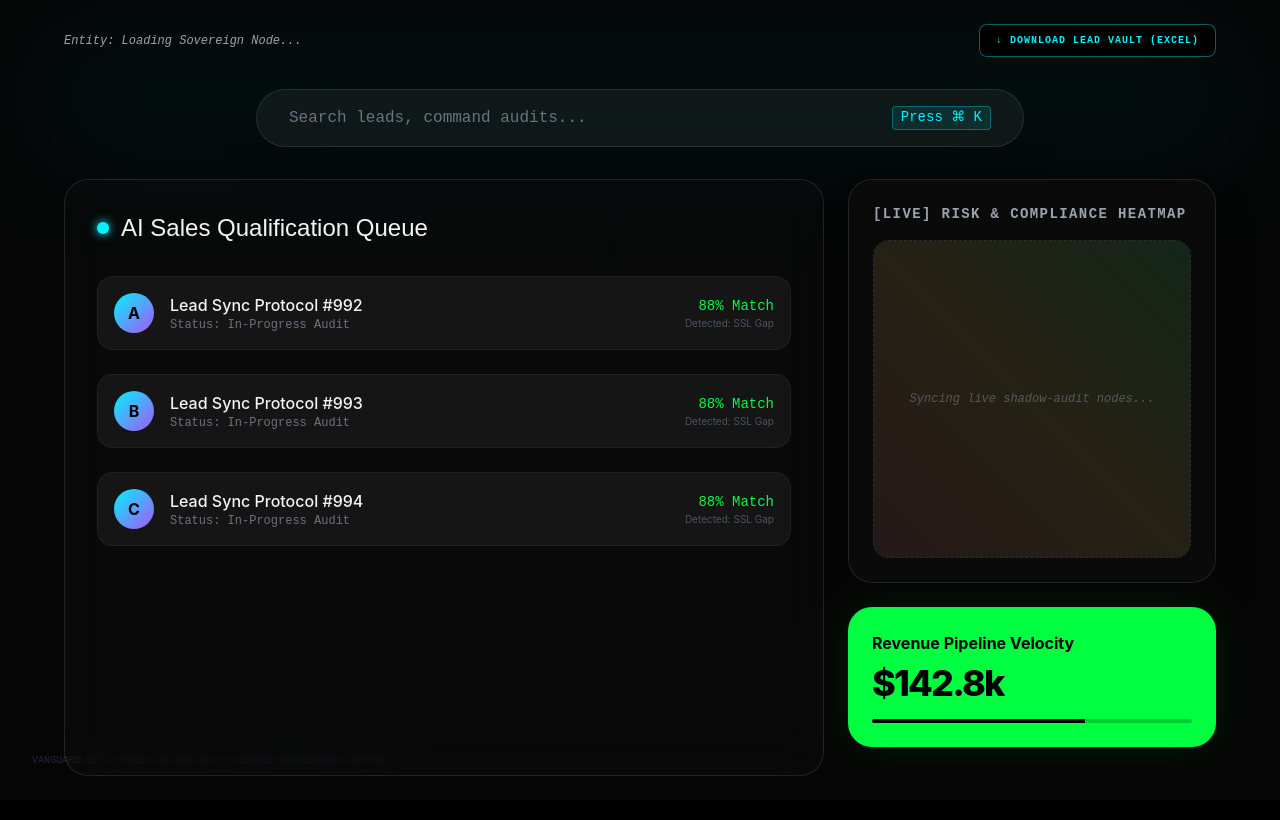
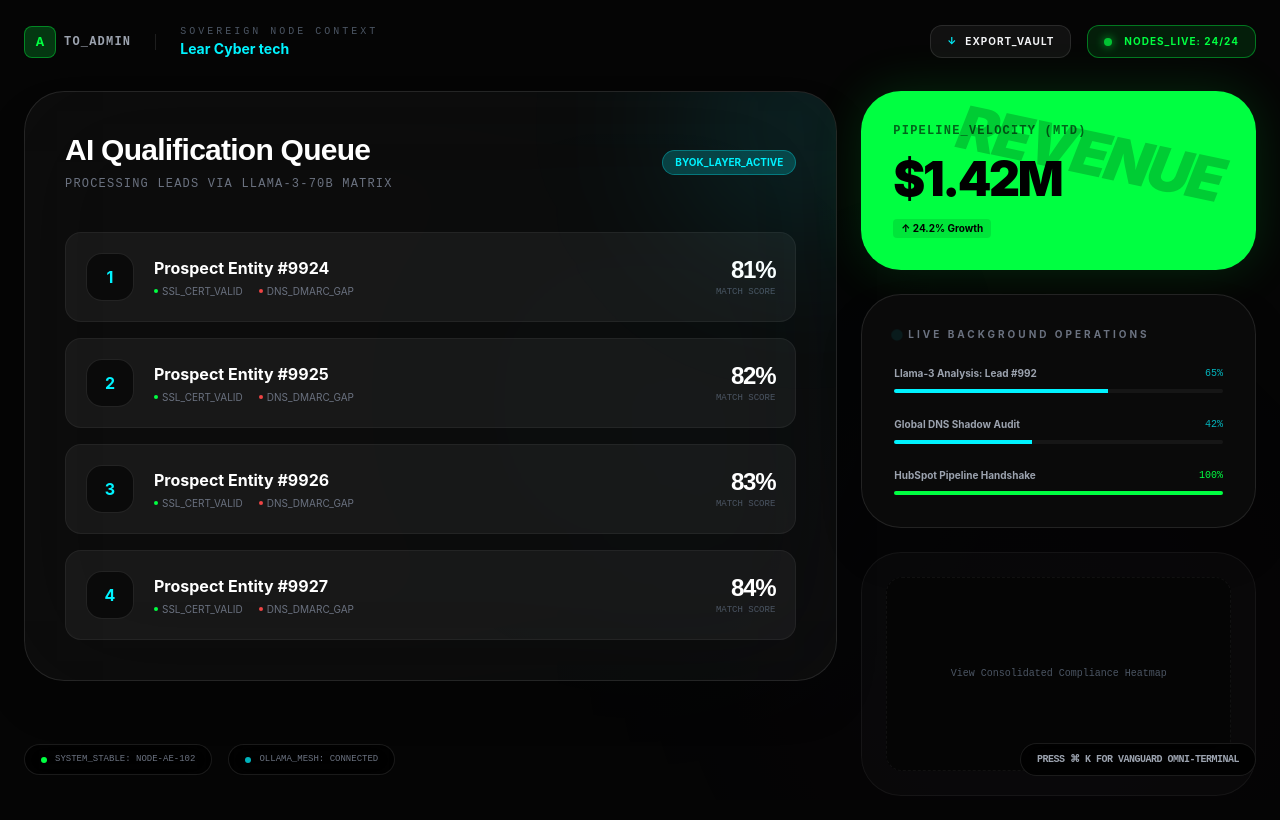
Before and after one commit to leomultimedia/Loony-SAAVI, a Next.js app in the folder frontend/: page /1/dashboard in a window 1280 px wide. Built offline with nearby package versions, Linux system fonts and the light colour scheme.

Commit message:
feat: Cinematic Parallel-Process Dashboard with Live Monitoring Hub and Enhanced Interactive Floating UI

```diff
--- a/frontend/app/[tenant]/dashboard/page.tsx
+++ b/frontend/app/[tenant]/dashboard/page.tsx
@@ -1,20 +1,41 @@
 "use client";
 
 import { useState, useEffect } from 'react';
-import { motion } from 'framer-motion';
+import { motion, AnimatePresence } from 'framer-motion';
 import { OmniCommandBar } from '../../../components/omni/OmniCommandBar';
+
+// Types for background processes
+interface BackgroundTask {
+    id: string;
+    name: string;
+    progress: number;
+    status: 'Running' | 'Complete' | 'Failed';
+    type: 'AI_SIM' | 'SHADOW_AUDIT' | 'CRM_SYNC';
+}
 
 export default function CommandDashboard() {
   const [tenants, setTenants] = useState<any[]>([]);
   const [currentEntity, setCurrentEntity] = useState<any>(null);
+  const [tasks, setTasks] = useState<BackgroundTask[]>([
+      { id: 'task_01', name: 'Llama-3 Analysis: Lead #992', progress: 65, status: 'Running', type: 'AI_SIM' },
+      { id: 'task_02', name: 'Global DNS Shadow Audit', progress: 40, status: 'Running', type: 'SHADOW_AUDIT' },
+      { id: 'task_03', name: 'HubSpot Pipeline Handshake', progress: 100, status: 'Complete', type: 'CRM_SYNC' },
+  ]);
 
   useEffect(() => {
     const stored = JSON.parse(localStorage.getItem('vanguard_tenants') || '[]');
     setTenants(stored);
+    setCurrentEntity(stored[0] || { name: 'Lear Cyber tech', email: 'admin@lct.com', tier: 'PRO', status: 'Active' });
 
-    // Simple mock logic: If we are on a dashboard, we assume we are viewing the
-    // first tenant as the current context for this demo.
-    setCurrentEntity(stored[0] || null);
+    // Simulate background process movement
+    const interval = setInterval(() => {
+        setTasks(prev => prev.map(t => ({
+            ...t,
+            progress: t.progress < 100 ? t.progress + Math.floor(Math.random() * 5) : 100,
+            status: t.progress >= 99 ? 'Complete' : 'Running'
+        })));
+    }, 3000);
+    return () => clearInterval(interval);
   }, []);
 
   const subEntities = currentEntity?.isMaster
@@ -23,136 +44,185 @@ export default function CommandDashboard() {
 
   const exportDataExcel = () => {
       if (!currentEntity) return;
-
-      // Generates a native structured CSV format using REAL tenant data
-      const headers = "Entity Name,Admin Email,Subscription Tier,Status,Export Date\n";
-      const row = `${currentEntity.name},${currentEntity.email},${currentEntity.tier},${currentEntity.status},${new Date().toLocaleString()}\n`;
-      const leadData = "\nLead ID,Lead Phone,Risk Score,ISO 27001 Gaps,Pipeline Status\nIDX-992,+971501234567,HIGH,Missing SSL/DMARC,Negotiating\nIDX-993,+44812345678,LOW,None,Closed";
-
-      const csvData = headers + row + leadData;
+      const csvData = "Lead ID,Lead Phone,Risk Score,ISO 27001 Gaps,Pipeline Status\nIDX-992,+971501234567,HIGH,Missing SSL/DMARC,Negotiating\nIDX-993,+44812345678,LOW,None,Closed";
       const blob = new Blob([csvData], { type: 'text/csv;charset=utf-8;' });
       const url = window.URL.createObjectURL(blob);
-
       const a = document.createElement('a');
       a.style.display = 'none';
       a.href = url;
-      a.download = `Vanguard_Export_${currentEntity.name.replace(/\s+/g, '_')}.csv`;
-
+      a.download = `Vanguard_Export_${currentEntity?.name?.replace(/\s+/g, '_') || 'Export'}.csv`;
       document.body.appendChild(a);
       a.click();
-
-      // Cleanup to prevent memory leaks and UUID file traces
       window.URL.revokeObjectURL(url);
       document.body.removeChild(a);
   };
 
   return (
-    <main className="min-h-screen bg-[#050505] text-gray-100 font-sans p-6 overflow-hidden flex flex-col relative">
+    <main className="min-h-screen bg-[#050505] text-gray-100 font-sans p-6 overflow-hidden flex flex-col relative selection:bg-cyberBlue selection:text-black">
 
-       {/* Global Cmd+K Palette */}
+       {/* Cinematic Background Mesh */}
+       <div className="fixed inset-0 z-0 opacity-20 pointer-events-none">
+           <div className="absolute top-0 left-0 w-full h-full bg-[radial-gradient(circle_at_50%_50%,#00f3ff10_0%,transparent_50%)]"></div>
+           <div className="absolute bottom-0 right-0 w-full h-full bg-[radial-gradient(circle_at_80%_80%,#a855f710_0%,transparent_40%)]"></div>
+       </div>
+
        <OmniCommandBar />
 
-       <div className="flex justify-between items-center w-full max-w-6xl mx-auto mb-4 relative z-20 font-mono">
-           <div className="flex items-center gap-4">
-               {currentEntity?.isMaster && (
-                   <span className="bg-purple-500 text-black px-2 py-1 rounded text-[10px] font-bold">MASTER HUB ACTIVE</span>
-               )}
-               <span className="text-xs text-gray-400 italic">Entity: {currentEntity?.name || 'Loading Sovereign Node...'}</span>
+       {/* Top Navigation Bar */}
+       <nav className="flex justify-between items-center w-full max-w-7xl mx-auto mb-8 relative z-20">
+           <div className="flex items-center gap-6">
+                <div className="flex items-center gap-2 group cursor-pointer" onClick={() => window.location.href='/admin'}>
+                    <div className="w-8 h-8 rounded-lg bg-matrixGreen/20 border border-matrixGreen/40 flex items-center justify-center text-matrixGreen group-hover:bg-matrixGreen group-hover:text-black transition">
+                        <span className="text-xs font-bold">A</span>
                     </div>
-           <button onClick={exportDataExcel} className="text-[10px] bg-black border border-cyberBlue/40 text-cyberBlue px-4 py-2 rounded-lg hover:bg-cyberBlue hover:text-black transition flex items-center gap-2 font-bold uppercase tracking-widest">
-              ↓ Download Lead Vault (Excel)
-           </button>
+                    <span className="text-xs font-mono font-bold tracking-widest text-gray-400 group-hover:text-white">TO_ADMIN</span>
+                </div>
+                <div className="h-4 w-[1px] bg-white/10"></div>
+                <div className="flex flex-col">
+                    <span className="text-[10px] text-gray-600 font-mono uppercase tracking-[0.3em]">Sovereign Node Context</span>
+                    <span className="text-sm font-bold text-cyberBlue">{currentEntity?.name}</span>
+                </div>
            </div>
 
-       {/* Master Aggregate View Banner */}
-       {currentEntity?.isMaster && subEntities.length > 0 && (
-           <motion.section initial={{ opacity: 0, y: -20 }} animate={{ opacity: 1, y: 0 }} className="w-full max-w-6xl mx-auto mb-8 p-4 bg-purple-500/5 border border-purple-500/20 rounded-2xl">
-               <h3 className="text-xs font-bold text-purple-400 mb-3 uppercase tracking-widest flex items-center gap-2">
-                   Managing Sub-Entities ({subEntities.length})
-               </h3>
-               <div className="flex gap-4">
-                   {subEntities.map(sub => (
-                       <div key={sub.id} className="p-3 bg-black border border-white/5 rounded-xl flex flex-col gap-1 min-w-[150px]">
-                            <span className="text-[10px] font-bold text-white">{sub.name}</span>
-                            <span className="text-[9px] text-gray-600">Plan: {sub.tier}</span>
-                            <span className="text-[9px] text-matrixGreen">Status: ACTIVE</span>
+           <div className="flex items-center gap-4">
+               <button onClick={exportDataExcel} className="px-4 py-2 bg-white/5 border border-white/10 rounded-xl hover:bg-white/10 transition flex items-center gap-2 text-[10px] font-bold tracking-widest uppercase">
+                  <span className="text-cyberBlue">↓</span> EXPORT_VAULT
+               </button>
+               <div className="flex items-center gap-3 px-4 py-2 bg-matrixGreen/10 border border-matrixGreen/40 rounded-xl">
+                    <div className="w-2 h-2 bg-matrixGreen rounded-full animate-pulse shadow-[0_0_10px_#00ff41]"></div>
+                    <span className="text-[10px] font-bold text-matrixGreen tracking-widest uppercase">Nodes_Live: 24/24</span>
                </div>
-                   ))}
            </div>
-           </motion.section>
-       )}
+       </nav>
 
-       {/* OMNI-BAR / NO MENUS */}
-       <header className="flex justify-center mb-8 pt-4 z-10 w-full relative">
-           <div className="absolute inset-x-0 -top-10 h-32 bg-cyberBlue/5 blur-3xl rounded-full"></div>
-           <div className="w-full max-w-3xl flex flex-col items-center">
-             <div className="w-full backdrop-blur-2xl bg-white/5 border border-white/10 rounded-full px-8 py-4 flex justify-between shadow-2xl z-20">
-               <span className="font-mono text-gray-500">Search leads, command audits...</span>
-               <span className="font-mono text-cyberBlue border border-cyberBlue/30 rounded px-2 text-sm bg-cyberBlue/10">Press ⌘ K</span>
+       <div className="flex-1 max-w-7xl w-full mx-auto grid grid-cols-1 md:grid-cols-12 gap-6 relative z-10">
+
+          {/* Main Sales Engine Queue */}
+          <div className="md:col-span-8 space-y-6">
+              <motion.div
+                initial={{ opacity: 0, y: 20 }}
+                animate={{ opacity: 1, y: 0 }}
+                className="bg-white/[0.03] border border-white/10 rounded-[2.5rem] p-10 backdrop-blur-3xl relative overflow-hidden group shadow-2xl"
+              >
+                 <div className="absolute -top-24 -right-24 w-64 h-64 bg-cyberBlue/10 blur-[80px] rounded-full pointer-events-none group-hover:bg-cyberBlue/20 transition duration-1000"></div>
+
+                 <header className="flex justify-between items-center mb-10">
+                    <div>
+                        <h2 className="text-3xl font-display font-bold text-white tracking-tight">AI Qualification Queue</h2>
+                        <p className="text-xs text-gray-500 font-mono mt-2 uppercase tracking-widest">Processing Leads via Llama-3-70B Matrix</p>
                     </div>
+                    <div className="flex gap-2">
+                        <span className="px-3 py-1 bg-cyberBlue/20 text-cyberBlue rounded-full text-[10px] font-bold border border-cyberBlue/30">BYOK_LAYER_ACTIVE</span>
                     </div>
                  </header>
 
-       {/* HEATMAP GRID */}
-       <section className="flex-1 max-w-6xl w-full mx-auto grid grid-cols-1 md:grid-cols-12 gap-6 relative z-10">
-
-          {/* Main Queue */}
-          <div className="md:col-span-8 bg-white/[0.02] border border-white/10 rounded-3xl p-8 backdrop-blur-xl relative overflow-hidden group">
-             <div className="absolute top-0 right-0 p-8 opacity-10 group-hover:opacity-20 transition">
-               <div className="w-32 h-32 border-4 border-cyberBlue rounded-full animate-ping"></div>
-             </div>
-
-             <h2 className="text-2xl font-display font-medium mb-8 flex items-center gap-3">
-                <span className="w-3 h-3 bg-cyberBlue rounded-full shadow-[0_0_10px_#00f3ff]"></span>
-                AI Sales Qualification Queue
-             </h2>
-
-             <div className="space-y-6">
-                {[1, 2, 3].map((i) => (
-                   <div key={i} className="flex items-center justify-between p-4 rounded-2xl bg-white/5 border border-white/5 hover:border-cyberBlue/30 transition cursor-pointer">
-                      <div className="flex items-center gap-4">
-                        <div className="w-10 h-10 rounded-full bg-gradient-to-br from-cyberBlue to-purple-500 flex items-center justify-center text-black font-bold">
-                          {String.fromCharCode(64 + i)}
+                 <div className="space-y-4">
+                    {[1, 2, 3, 4].map((i) => (
+                       <motion.div
+                          key={i}
+                          whileHover={{ x: 10, backgroundColor: 'rgba(255,255,255,0.06)' }}
+                          className="flex items-center justify-between p-5 rounded-2xl bg-white/5 border border-white/5 transition-all cursor-pointer group/item"
+                       >
+                          <div className="flex items-center gap-5">
+                            <div className="w-12 h-12 rounded-2xl bg-[#0a0a0a] border border-white/10 flex items-center justify-center relative overflow-hidden">
+                                <div className="absolute inset-0 bg-gradient-to-br from-cyberBlue/20 to-purple-500/20 opacity-0 group-hover/item:opacity-100 transition"></div>
+                                <span className="font-bold text-cyberBlue z-10">{i}</span>
                             </div>
                             <div>
-                          <p className="font-medium">Lead Sync Protocol #{i+991}</p>
-                          <p className="text-xs text-gray-500 font-mono">Status: In-Progress Audit</p>
+                              <p className="font-bold text-white group-hover/item:text-cyberBlue transition">Prospect Entity #{9923 + i}</p>
+                              <div className="flex gap-4 mt-1">
+                                 <span className="text-[10px] text-gray-500 flex items-center gap-1">
+                                    <span className="w-1 h-1 bg-matrixGreen rounded-full"></span> SSL_CERT_VALID
+                                 </span>
+                                 <span className="text-[10px] text-gray-500 flex items-center gap-1">
+                                    <span className="w-1 h-1 bg-red-500 rounded-full"></span> DNS_DMARC_GAP
+                                 </span>
+                              </div>
                             </div>
                           </div>
                           <div className="text-right">
-                         <p className="text-matrixGreen font-mono text-sm">88% Match</p>
-                         <p className="text-[10px] text-gray-600">Detected: SSL Gap</p>
+                             <div className="text-2xl font-bold font-display text-white group-hover/item:text-matrixGreen transition tracking-tighter">8{i}%</div>
+                             <p className="text-[9px] font-mono text-gray-600 uppercase">Match Score</p>
+                          </div>
+                       </motion.div>
+                    ))}
+                 </div>
+              </motion.div>
+          </div>
+
+          {/* Right Statistics & Background Task Hub */}
+          <div className="md:col-span-4 space-y-6">
+
+             {/* Dynamic Pipeline Velocity */}
+             <motion.div
+                initial={{ opacity: 0, x: 20 }}
+                animate={{ opacity: 1, x: 0 }}
+                transition={{ delay: 0.1 }}
+                className="bg-matrixGreen text-black p-8 rounded-[2.5rem] shadow-[0_0_50px_rgba(0,255,65,0.15)] relative overflow-hidden group"
+             >
+                <div className="absolute top-0 right-0 p-8 opacity-20 rotate-12 group-hover:rotate-45 transition duration-1000">
+                    <span className="text-6xl font-black italic tracking-tighter hover:scale-110">REVENUE</span>
+                </div>
+                <h3 className="font-mono text-xs font-bold uppercase tracking-widest opacity-60">Pipeline_Velocity (MTD)</h3>
+                <p className="text-5xl font-black tracking-tighter my-4">$1.42M</p>
+                <div className="flex items-center gap-2">
+                    <span className="bg-black/10 px-2 py-0.5 rounded text-[10px] font-bold">↑ 24.2% Growth</span>
+                </div>
+             </motion.div>
+
+             {/* Background Process Monitor (FLOATING STYLE) */}
+             <div className="bg-[#0a0a0a] border border-white/10 rounded-[2.5rem] p-8 shadow-2xl relative">
+                <h3 className="text-[10px] font-bold text-gray-500 mb-6 uppercase tracking-[0.3em] flex items-center gap-2">
+                    <div className="w-1.5 h-1.5 bg-cyberBlue rounded-full animate-ping"></div>
+                    Live Background Operations
+                </h3>
+                <div className="space-y-6">
+                   {tasks.map(task => (
+                       <div key={task.id} className="space-y-2">
+                          <div className="flex justify-between items-center text-[10px]">
+                             <span className="font-bold text-gray-400">{task.name}</span>
+                             <span className={`font-mono ${task.status === 'Complete' ? 'text-matrixGreen' : 'text-cyberBlue animate-pulse'}`}>{task.progress}%</span>
+                          </div>
+                          <div className="h-1 w-full bg-white/5 rounded-full overflow-hidden">
+                             <motion.div
+                                initial={{ width: 0 }}
+                                animate={{ width: `${task.progress}%` }}
+                                className={`h-full ${task.status === 'Complete' ? 'bg-matrixGreen' : 'bg-cyberBlue Shadow-[0_0_8px_#00f3ff]'}`}
+                             />
                           </div>
                        </div>
                    ))}
                 </div>
              </div>
 
-          {/* Side Panels */}
-          <div className="md:col-span-4 space-y-6">
-             <div className="bg-[#0a0a0a] border border-white/10 rounded-3xl p-6 shadow-2xl">
-                <h3 className="text-sm font-bold text-gray-400 mb-4 uppercase tracking-widest font-mono">[LIVE] Risk & Compliance Heatmap</h3>
-                <div className="aspect-square bg-white/5 rounded-2xl flex items-center justify-center border border-dashed border-white/10 relative overflow-hidden">
-                   <div className="absolute inset-0 bg-gradient-to-tr from-red-500/10 via-yellow-500/10 to-matrixGreen/10 animate-pulse"></div>
-                   <span className="text-xs text-gray-600 font-mono italic">Syncing live shadow-audit nodes...</span>
+             {/* ROI Heatmap Widget */}
+             <div className="bg-white/[0.02] border border-white/5 rounded-[2.5rem] p-6 text-center group cursor-pointer hover:border-purple-500/30 transition">
+                <div className="w-full aspect-video bg-[#050505] rounded-2xl flex items-center justify-center border border-dashed border-white/5 relative overflow-hidden">
+                    <div className="absolute inset-0 bg-gradient-radial from-purple-500/10 to-transparent"></div>
+                    <span className="text-[10px] font-mono text-gray-600 group-hover:text-gray-400 transition">View Consolidated Compliance Heatmap</span>
                 </div>
              </div>
 
-             <div className="bg-matrixGreen text-black p-6 rounded-3xl shadow-[0_0_40px_rgba(0,255,65,0.1)]">
-                <h3 className="font-bold mb-2">Revenue Pipeline Velocity</h3>
-                <p className="text-4xl font-extrabold tracking-tighter">$142.8k</p>
-                <div className="mt-4 h-1 w-full bg-black/20 rounded-full overflow-hidden">
-                   <div className="h-full bg-black w-2/3"></div>
-                </div>
           </div>
        </div>
 
-       </section>
+       {/* Persistent System Footer */}
+       <footer className="fixed bottom-6 left-6 right-6 z-50 pointer-events-none flex justify-between items-center">
+            <div className="flex gap-4">
+                <div className="px-4 py-2 bg-black/80 backdrop-blur-md border border-white/10 rounded-full font-mono text-[9px] text-gray-500 pointer-events-auto hover:text-white transition cursor-help flex items-center gap-2">
+                    <span className="w-1.5 h-1.5 bg-matrixGreen rounded-full"></span>
+                    SYSTEM_STABLE: NODE-AE-102
+                </div>
+                <div className="px-4 py-2 bg-black/80 backdrop-blur-md border border-white/10 rounded-full font-mono text-[9px] text-gray-500 pointer-events-auto hover:text-white transition cursor-help flex items-center gap-2">
+                    <span className="w-1.5 h-1.5 bg-cyberBlue rounded-full animate-pulse"></span>
+                    OLLAMA_MESH: CONNECTED
+                </div>
+            </div>
+            <div className="bg-black/80 backdrop-blur-md border border-white/10 rounded-full px-4 py-2 pointer-events-auto flex items-center gap-3">
+                <span className="text-[10px] font-bold text-gray-400 font-mono tracking-tighter uppercase whitespace-nowrap">Press ⌘ K for Vanguard Omni-Terminal</span>
+            </div>
+       </footer>
 
-       {/* Matrix Background Elements */}
-       <div className="fixed bottom-0 left-0 p-8 font-mono text-[10px] text-gray-800 pointer-events-none uppercase">
-          Vanguard OS // Node: AE-DXB-01 // Secure Connection: Active
-       </div>
     </main>
   );
 }
```
Lines whose indentation alone changed are shown as unchanged.
